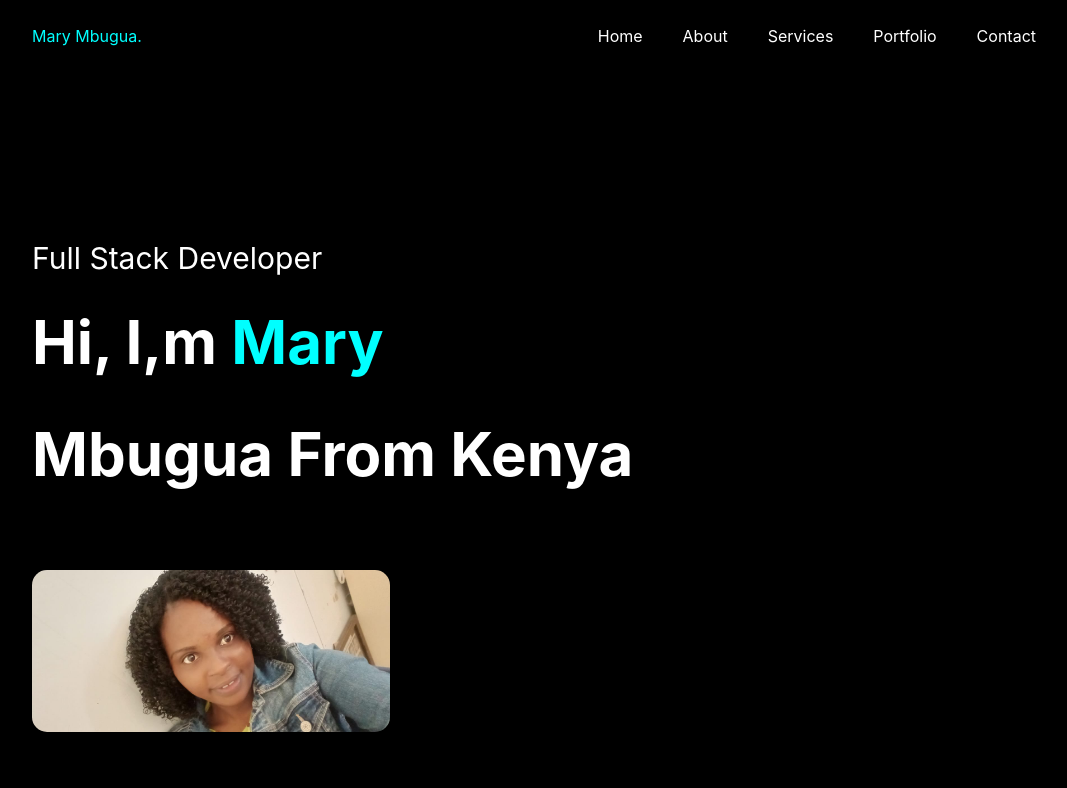
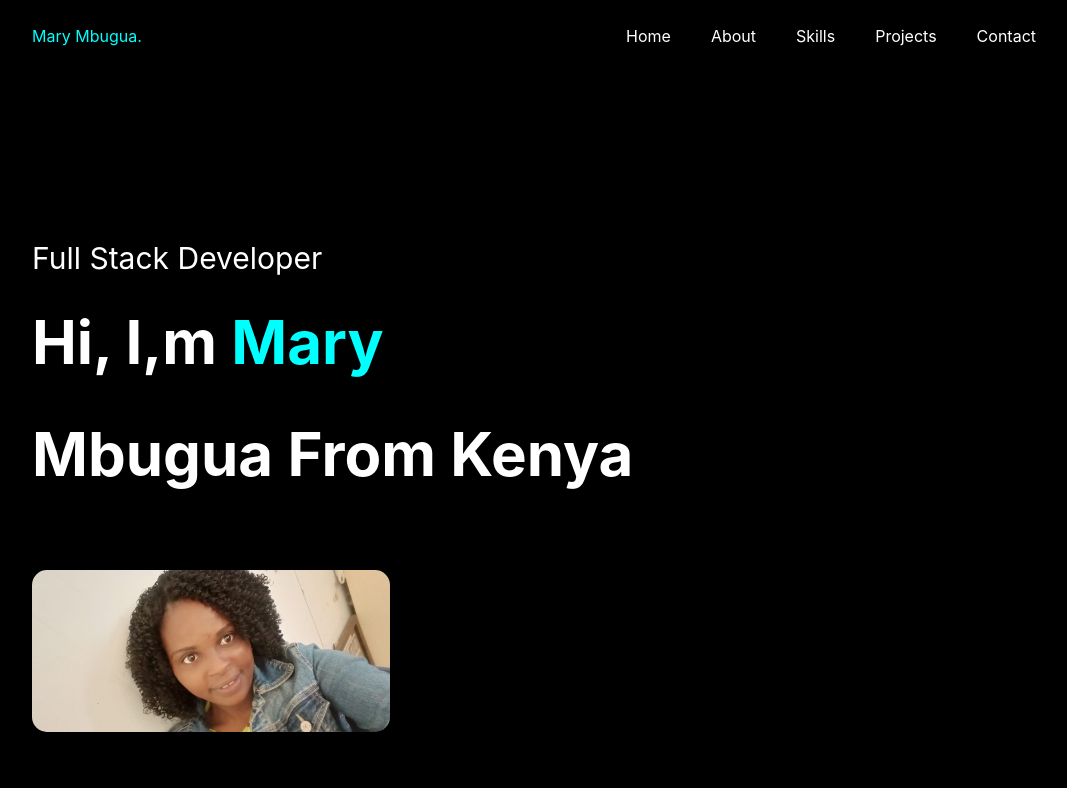
Before and after one commit to mbuguamary/Portfolio, a React (Create React App) app: page / in a window 1280 px wide. Shown: the top 788 px of the page, without its empty margins (96-1163 px from the left). Built offline with nearby package versions, Linux system fonts and the light colour scheme.

Commit message:
changed the naming of the navbar

```diff
--- a/src/Components/Navbar.js
+++ b/src/Components/Navbar.js
@@ -12,8 +12,8 @@ const Navbar = () => {
      <ul>
         <li>Home</li>
         <li>About</li>
-        <li>Services</li>
-        <li>Portfolio</li>
+        <li>Skills</li>
+        <li>Projects</li>
         <li>Contact</li>
      </ul>
      </nav>
```
